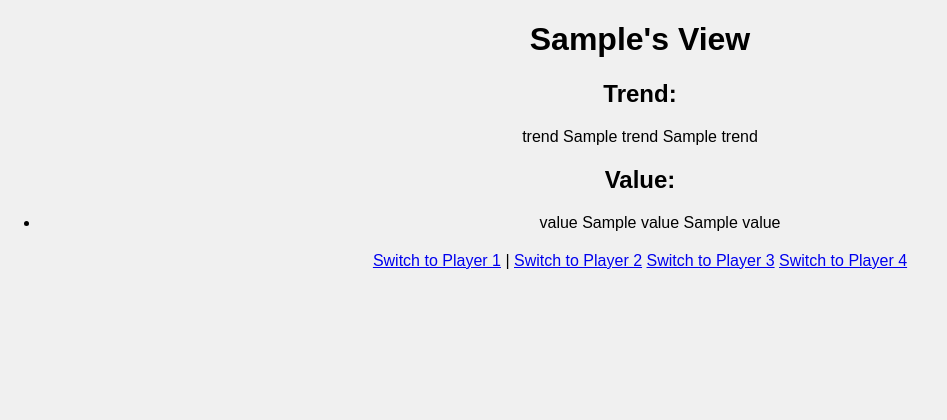
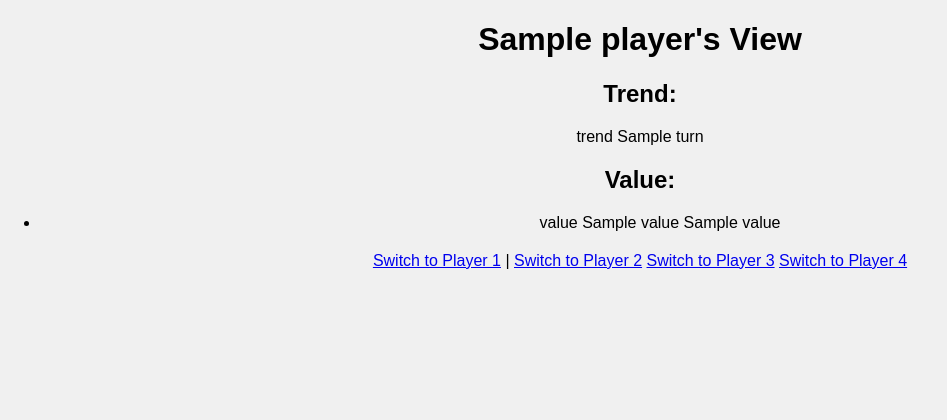
Before and after one commit to Stepan11122/stock_exchange, a Flask app: template templates/game.html in a window 1280 px wide. Shown: the top 420 px of the page, without its empty margins (0-947 px from the left). Run offline with Flask 3, Linux system fonts and the light colour scheme; the template is opened without the code that fills it: most values are stand-ins (such as "Sample title", 1, 10 or a date in 2020).

Commit message:
Update game.html

```diff
--- a/templates/game.html
+++ b/templates/game.html
@@ -2,17 +2,20 @@
 <html lang="en">
 <head>
     <meta charset="UTF-8">
-    <title>{{ CurrentPlayer|capitalize }}'s Cards</title>
+    <title>{{ player|capitalize }}'s Cards</title>
     <link rel="stylesheet" href="{{ url_for('static', filename='styles.css') }}">
 </head>
 <body>
-    <h1>{{ CurrentPlayer|capitalize }}'s View</h1>
+    <h1>{{ player|capitalize }}'s View</h1>
 
     <div class="table">
         <h2>Trend:</h2>
         <ul class="trend">
-            {% for c in trend %}
-                <li>trend {{ c }} {{trend[c]}}</li>
+            {% for c in game_state.keys()%}
+                {%if player==c%}
+                    <li>trend {{trend[c]}}</li>
+                {%else%}<li>trend {{game_state[c].Turn}}</li>
+                {% endif %}
             {% endfor %}
         </ul>
         <h2>Value:</h2>
```
